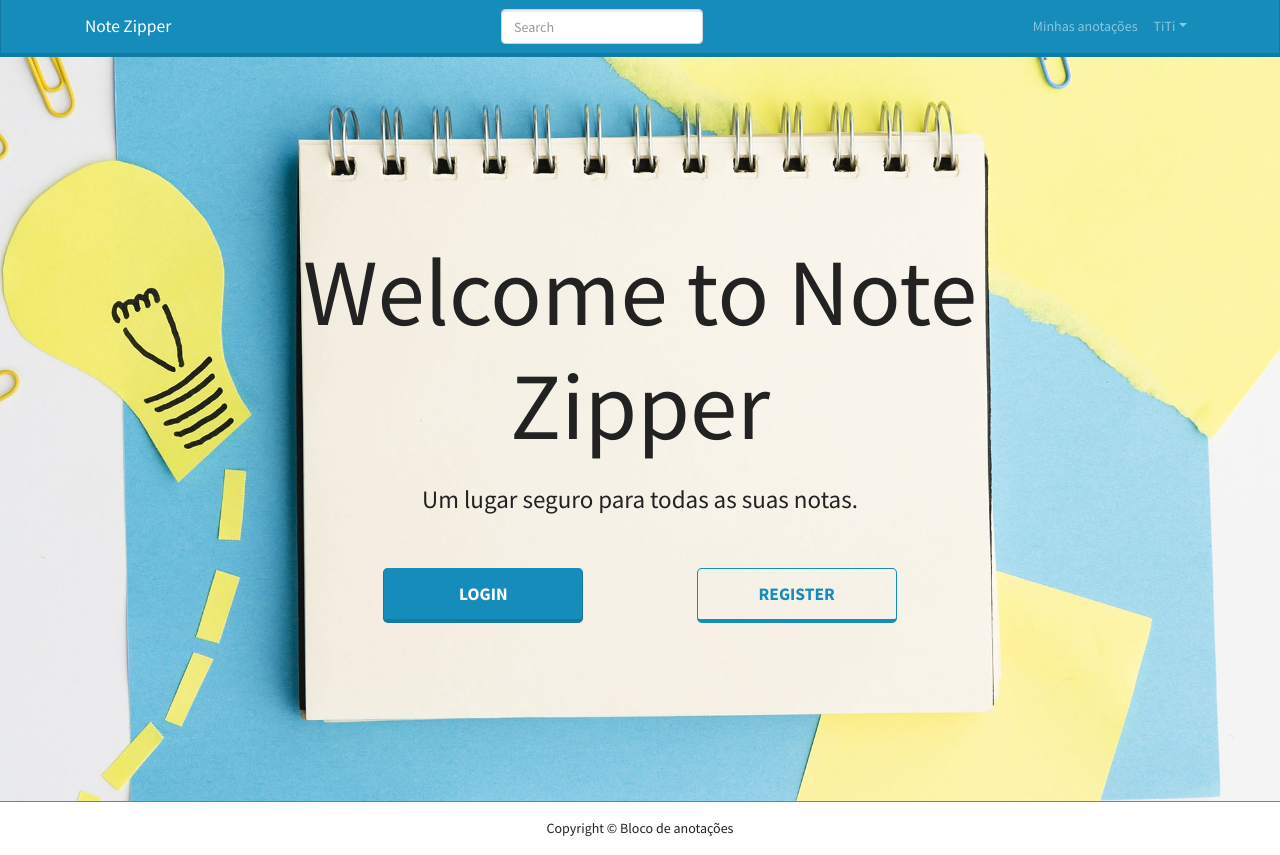
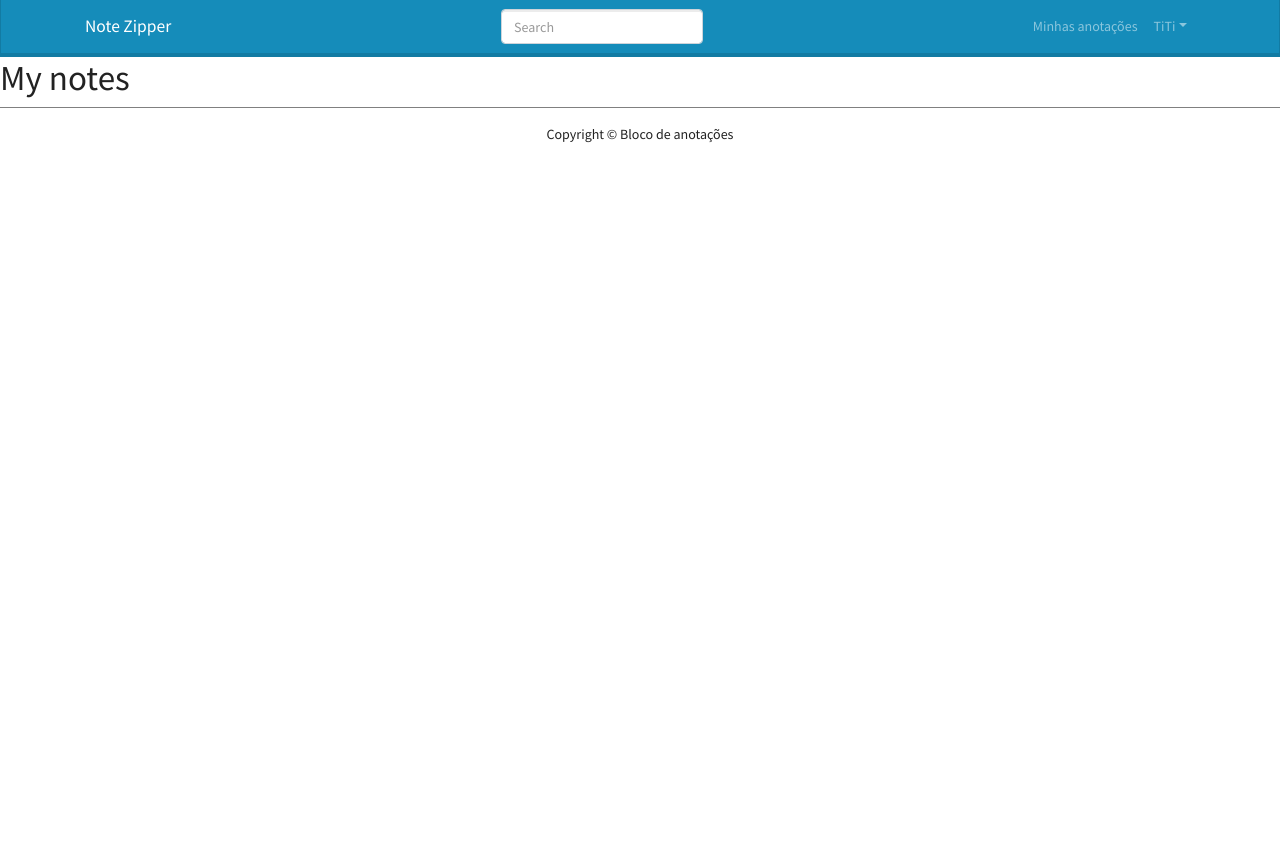
Before and after one commit to Clesioks/MERN_tutorial, a React (Create React App) app in the folder frontend/: page /mynotes in a window 1280 px wide. After the commit the page ends 800 px from the top, so only its background shows below. Built offline with nearby package versions, Linux system fonts and the light colour scheme.

Commit message:
atualizacao

```diff
--- a/frontend/package.json
+++ b/frontend/package.json
@@ -9,6 +9,7 @@
     "react": "^17.0.2",
     "react-bootstrap": "^2.1.2",
     "react-dom": "^17.0.2",
+    "react-router-dom": "^6.2.1",
     "react-scripts": "5.0.0",
     "web-vitals": "^2.1.4"
   },
--- a/frontend/src/App.js
+++ b/frontend/src/App.js
@@ -2,15 +2,20 @@ import "./App.css";
 import Footer from "./components/Footer/Footer";
 import Header from "./components/Header/Header";
 import LandingPage from "./screens/LandingPage/LandingPage";
+import { BrowserRouter, Route, Routes } from "react-router-dom";
+import MyNotes from "./screens/MyNotes/MyNotes";
 
 const App = () => (
-  <>
+  <BrowserRouter>
     <Header />
     <main>
-      <LandingPage />
+      <Routes>
+        <Route path="/" element={<LandingPage />} />
+        <Route path="/mynotes" element={<MyNotes />} />
+      </Routes>
     </main>
     <Footer />
-  </>
+  </BrowserRouter>
 );
 
 export default App;
--- /dev/null
+++ b/frontend/src/screens/MyNotes/MyNotes.js
@@ -0,0 +1,7 @@
+import React from "react";
+
+const MyNotes = () => {
+  return <h1>My notes</h1>;
+};
+
+export default MyNotes;
```
Also changed, not shown: 1 other file (tests, documents, lock files or other folders).
